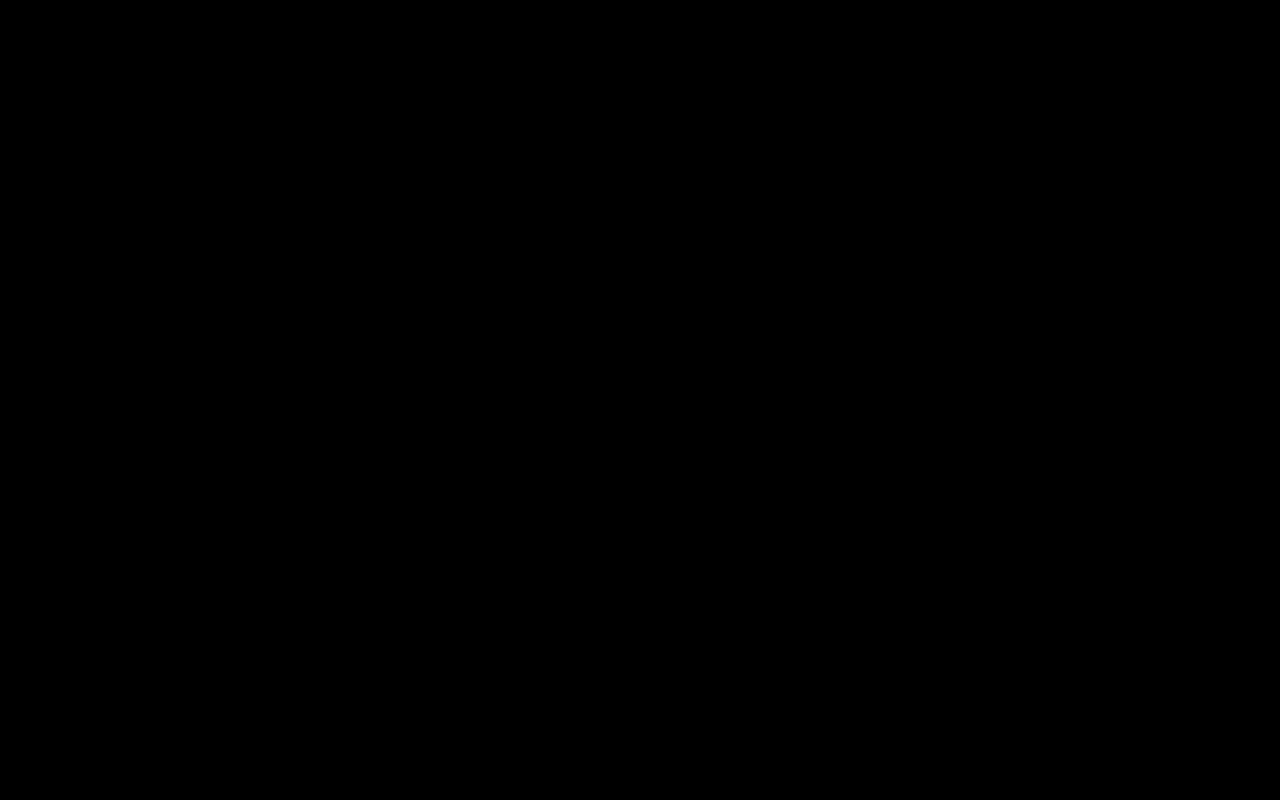
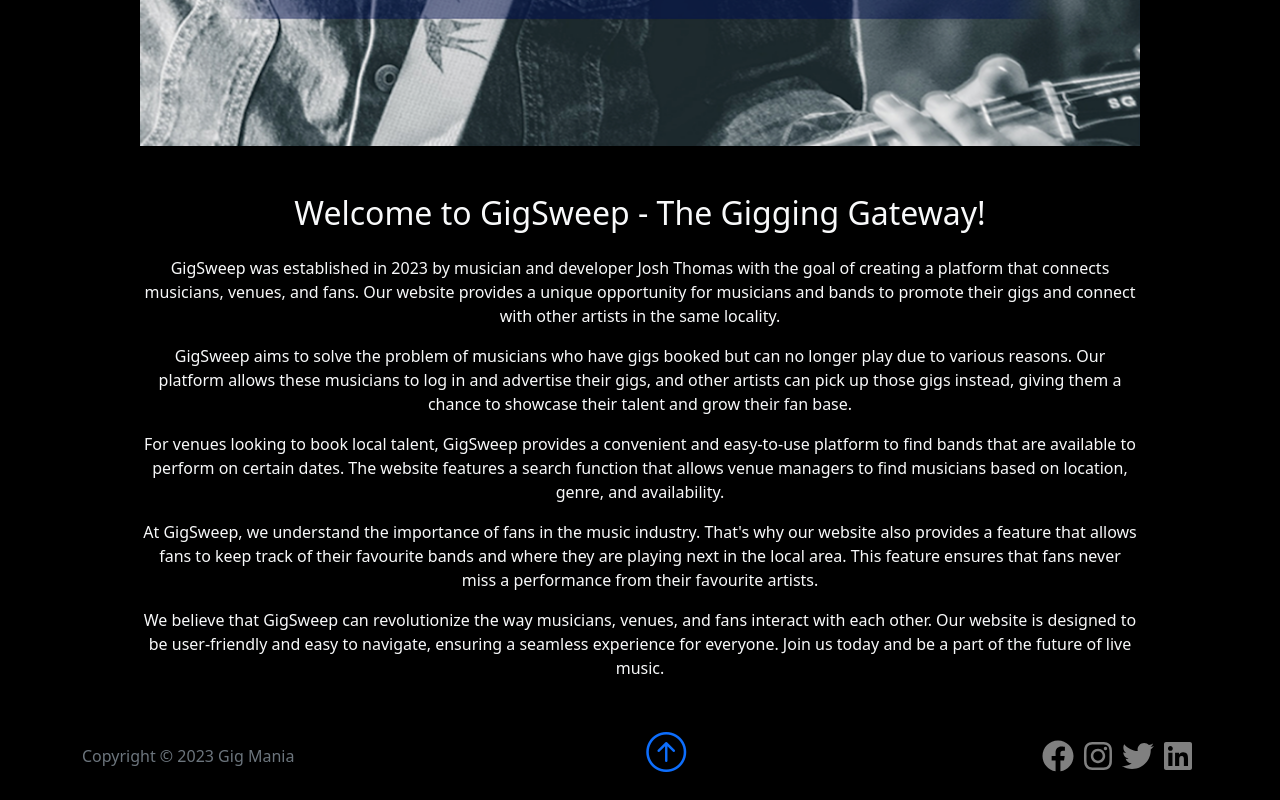
Before and after one commit to joshthomas98/gig_mania_frontend, a React (Create React App) app: page /about in a window 1280 px wide. Shown: the part 532-1332 px from the top of the page. Before the commit the page ends 800 px from the top, so only its background shows below. Built offline with nearby package versions, Linux system fonts and the light colour scheme.

Commit message:
Added content to 'About' page & other small tweaks

```diff
--- a/src/App.js
+++ b/src/App.js
@@ -18,6 +18,7 @@ import TestFetch from "./pages/TestFetch";
 import ArtistOrVenue from "./pages/ArtistOrVenue";
 
 import UserContextProvider from "./UserContext";
+import Footer from "./components/Footer";
 
 function App() {
   return (
@@ -42,6 +43,7 @@ function App() {
               <Route path="artistorvenue" element={<ArtistOrVenue />} />
             </Routes>
           </BrowserRouter>
+          <Footer />
         </div>
       </Container>
     </UserContextProvider>
--- a/src/index.css
+++ b/src/index.css
@@ -26,3 +26,11 @@
 .bi.bi-arrow-up-circle.h1:hover {
     color: white;
   }
+
+
+
+
+  .text-container {
+    max-width: 1000px; /* Change this value as needed */
+    margin: 0 auto;
+  }
--- a/src/pages/About.js
+++ b/src/pages/About.js
@@ -1,7 +1,74 @@
 import React from "react";
 
 const About = () => {
-  return <h1>ABOUT</h1>;
+  return (
+    <div className="container">
+      <section className="text-center">
+        <img
+          className="img-fluid pb-5"
+          src="../../images/gigsweepabout.png"
+          alt="aaaaaa"
+          style={{ width: "1000px", height: "500px" }}
+        />
+      </section>
+
+      <section className="text-light text-center pb-3">
+        <h2>Welcome to GigSweep - The Gigging Gateway!</h2>
+      </section>
+
+      <div className="text-container pb-3">
+        <section className="text-light text-center">
+          <p>
+            GigSweep was established in 2023 by musician and developer Josh
+            Thomas with the goal of creating a platform that connects musicians,
+            venues, and fans. Our website provides a unique opportunity for
+            musicians and bands to promote their gigs and connect with other
+            artists in the same locality.
+          </p>
+        </section>
+
+        <section className="text-light text-center">
+          <p>
+            GigSweep aims to solve the problem of musicians who have gigs booked
+            but can no longer play due to various reasons. Our platform allows
+            these musicians to log in and advertise their gigs, and other
+            artists can pick up those gigs instead, giving them a chance to
+            showcase their talent and grow their fan base.
+          </p>
+        </section>
+
+        <section className="text-light text-center">
+          <p>
+            For venues looking to book local talent, GigSweep provides a
+            convenient and easy-to-use platform to find bands that are available
+            to perform on certain dates. The website features a search function
+            that allows venue managers to find musicians based on location,
+            genre, and availability.
+          </p>
+        </section>
+
+        <section className="text-light text-center">
+          <p>
+            At GigSweep, we understand the importance of fans in the music
+            industry. That's why our website also provides a feature that allows
+            fans to keep track of their favourite bands and where they are
+            playing next in the local area. This feature ensures that fans never
+            miss a performance from their favourite artists.
+          </p>
+        </section>
+
+        <section className="text-light text-center">
+          <p>
+            We believe that GigSweep can revolutionize the way musicians,
+            venues, and fans interact with each other. Our website is designed
+            to be user-friendly and easy to navigate, ensuring a seamless
+            experience for everyone. Join us today and be a part of the future
+            of live music.
+          </p>
+        </section>
+      </div>
+    </div>
+  );
 };
 
 export default About;
--- a/src/pages/ArtistOrVenue.js
+++ b/src/pages/ArtistOrVenue.js
@@ -55,6 +55,15 @@ const ArtistOrVenue = () => {
           </div>
         </div>
       </section>
+
+      <section className="text-light text-center pb-3 lead">
+        <p>
+          Already have an account?{" "}
+          <span>
+            <a href="#">Log In</a>
+          </span>
+        </p>
+      </section>
     </>
   );
 };
--- a/src/pages/Homepage.js
+++ b/src/pages/Homepage.js
@@ -90,9 +90,6 @@ const Homepage = () => {
           </div>
         </div>
       </section>
-
-      {/* Footer */}
-      <Footer />
     </div>
   );
 };
```
Also changed, not shown: public/images/gigsweepabout.png (added).
